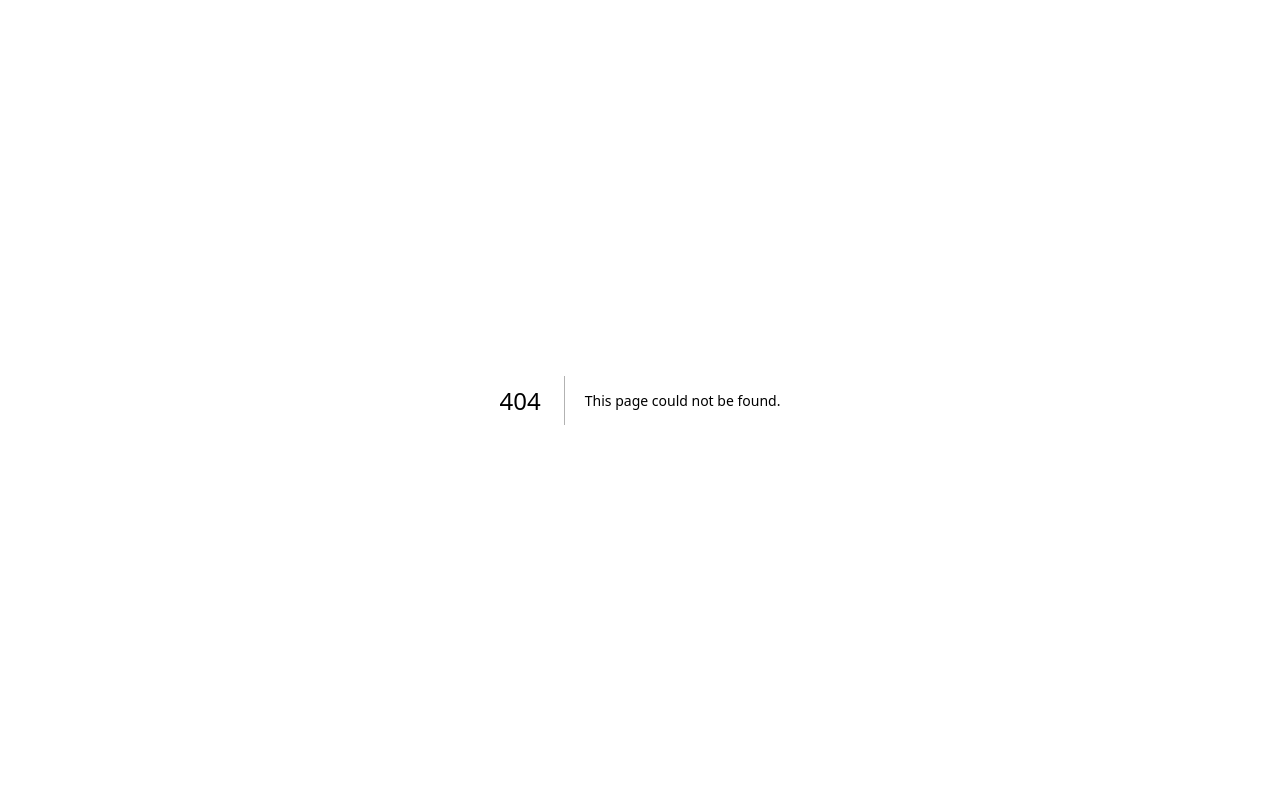
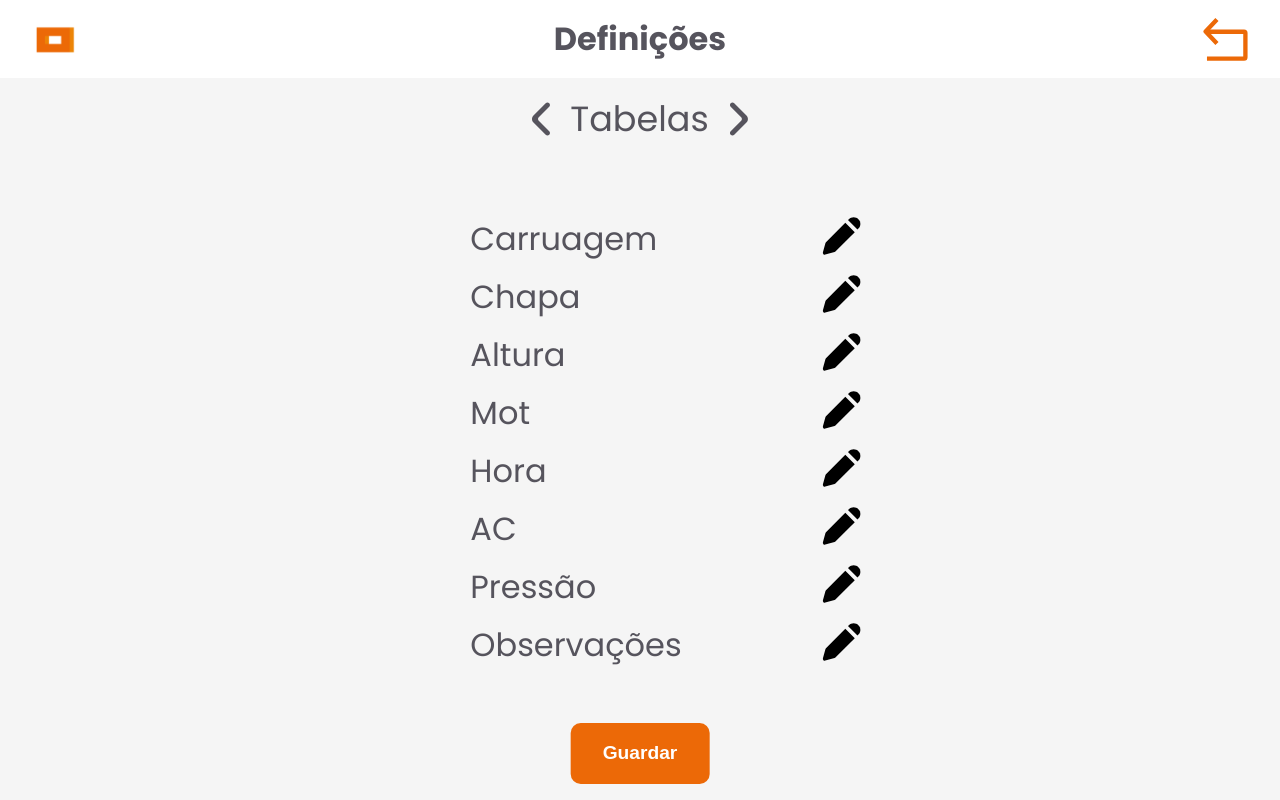
Before and after one commit to Cristy17001/OPT-Expedition-Board, a Next.js app: page /definicoes_tabelas in a window 1280 px wide. Before the commit this address had no page. Built offline with nearby package versions, Linux system fonts and the light colour scheme.

Commit message:
Definitions Table Page

```diff
--- a/package.json
+++ b/package.json
@@ -11,7 +11,7 @@
   "dependencies": {
     "@prisma/client": "^5.10.2",
     "client": "^0.0.1",
-    "next": "14.1.0",
+    "next": "^14.1.0",
     "prisma-client": "^0.0.0",
     "react": "^18",
     "react-dom": "^18"
--- /dev/null
+++ b/src/app/definicoes_tabelas/page.tsx
@@ -0,0 +1,103 @@
+"use client";
+import Image from 'next/image';
+import React, { useState, useEffect } from 'react';import Header from '../components/header/header';
+import ArrowLeftSvg from '../images/arrowleft.svg';
+import ArrowRightSvg from '../images/arrowright.svg';
+import styles from './settings.module.css';
+import Pencil from '../images/Pencil.svg';
+import '../globals.css';
+import  useUserPrefs from '../user_prefs';
+
+
+const PageSelector: React.FC<{ title: string }> = ({ title }) => {
+    return (
+        <div className={styles['page-selector-container']}>
+            <button>
+                <Image src={ArrowLeftSvg} alt="arrow left" />
+            </button>
+            <span>{title}</span>
+            <button>
+                <Image src={ArrowRightSvg} alt="arrow right" />
+            </button>
+        </div>
+    );
+};
+
+const TableContent: React.FC = () => {
+    return (
+        <div className={styles['container']}>
+            <ul>
+                <li>
+                    <span>Carruagem</span>
+                    <button type="button">
+                        <Image src={Pencil} alt="Edit Button" />
+                    </button>
+                </li>
+                <li>
+                    <span>Chapa</span>
+                    <button type="button">
+                        <Image src={Pencil} alt="Edit Button" />
+                    </button>
+                </li>
+                <li>
+                    <span>Altura</span>
+                    <button type="button">
+                        <Image src={Pencil} alt="Edit Button" />
+                    </button>
+                </li>
+                <li>
+                    <span>Mot</span>
+                    <button type="button">
+                        <Image src={Pencil} alt="Edit Button" />
+                    </button>
+                </li>
+                <li>
+                    <span>Hora</span>
+                    <button type="button">
+                        <Image src={Pencil} alt="Edit Button" />
+                    </button>
+                </li>
+                <li>
+                    <span>AC</span>
+                    <button type="button">
+                        <Image src={Pencil} alt="Edit Button" />
+                    </button>
+                </li>
+                <li>
+                    <span>Pressão</span>
+                    <button type="button">
+                        <Image src={Pencil} alt="Edit Button" />
+                    </button>
+                </li>
+                <li>
+                    <span>Observações</span>
+                    <button type="button">
+                        <Image src={Pencil} alt="Edit Button" />
+                    </button>
+                </li>
+            </ul>
+        </div>
+    );
+};
+
+
+const SettingsPage: React.FC = () => {
+    const { userPrefs } = useUserPrefs();
+
+    return (
+        <>
+            <Header type='settings' title='Definições' logo={userPrefs.logo} />
+            <div className={styles.settings_container}>
+                <PageSelector title="Tabelas"/>
+                <TableContent />
+                <button className={styles.save_btn} type="submit">Guardar</button>
+            </div>
+        </>
+    );
+};
+
+
+
+
+
+export default SettingsPage;
--- /dev/null
+++ b/src/app/definicoes_tabelas/settings.module.css
@@ -0,0 +1,93 @@
+.page-selector-container {
+  display: flex;
+  align-items: center;
+  justify-content: center;
+  margin-top: 15px;
+}
+
+.page-selector-container button {
+  display: flex;
+  align-items: center;
+  justify-content: center;
+  background-color: transparent;
+  border: none;
+  height: 52.5px;
+  font-size: 20px;
+  margin: 0 10px;
+  cursor: pointer;
+}
+
+.page-selector-container span {
+  font-size: 35px;
+  font-weight: 400;
+  margin: 0 10px;
+  background-color: var(--color-primary-background);
+  color: var(--color-primary-text);
+}
+
+.save_btn {
+  display: block;
+  margin-inline: auto;
+  margin-top: auto;
+  width: 10%;
+  min-width: fit-content;
+  max-width: 20rem;
+  padding: 1rem 2rem;
+  color: var(--color-secundary-background);
+  background-color: var(--color-highlight);
+  border-radius: 10px;
+  -webkit-border-radius: 10px;
+  -moz-border-radius: 10px;
+  -ms-border-radius: 10px;
+  -o-border-radius: 10px;
+  font-size: 120%;
+
+  font-weight: bold;
+  position: fixed;
+  bottom: 1rem;
+  left: 50%;
+  transform: translateX(-50%);
+  -webkit-transform: translateX(-50%);
+  -moz-transform: translateX(-50%);
+  -ms-transform: translateX(-50%);
+  -o-transform: translateX(-50%);
+}
+
+.container {
+  display: flex;
+  flex-direction: column;
+  align-items: center;
+  padding: 5%;
+  margin-left: -10%;
+}
+
+.container span {
+  font-size: 200%;
+}
+.container ul {
+  list-style: none;
+  margin: 0;
+  padding: 0;
+}
+
+.container ul li {
+  position: relative;
+  display: flex;
+  align-items: center;
+  padding: 5px;
+}
+
+.container ul li button {
+  background-color: transparent;
+  border: none;
+  cursor: pointer;
+  position: absolute;
+  right: -70%;
+  top: 50%;
+  transform: translate(50%, -50%);
+}
+
+.container ul li img {
+  width: 12%;
+  height: 12%;
+}
```
Also changed, not shown: src/app/images/Pencil.svg (added), 1 other file (tests, documents, lock files or other folders).
